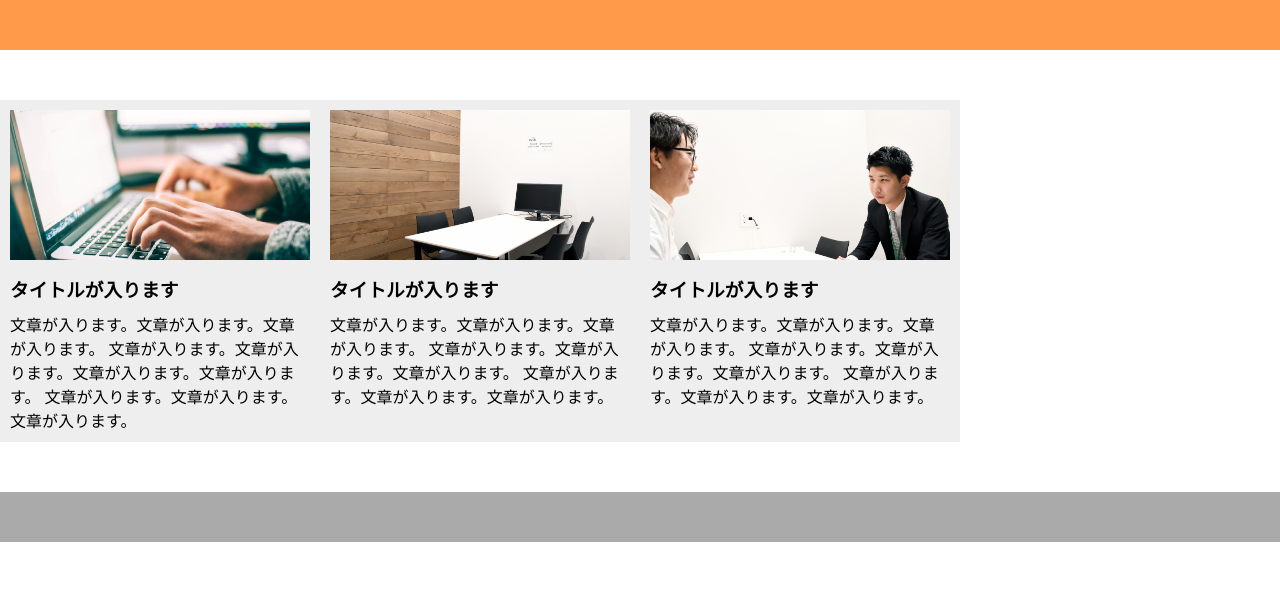
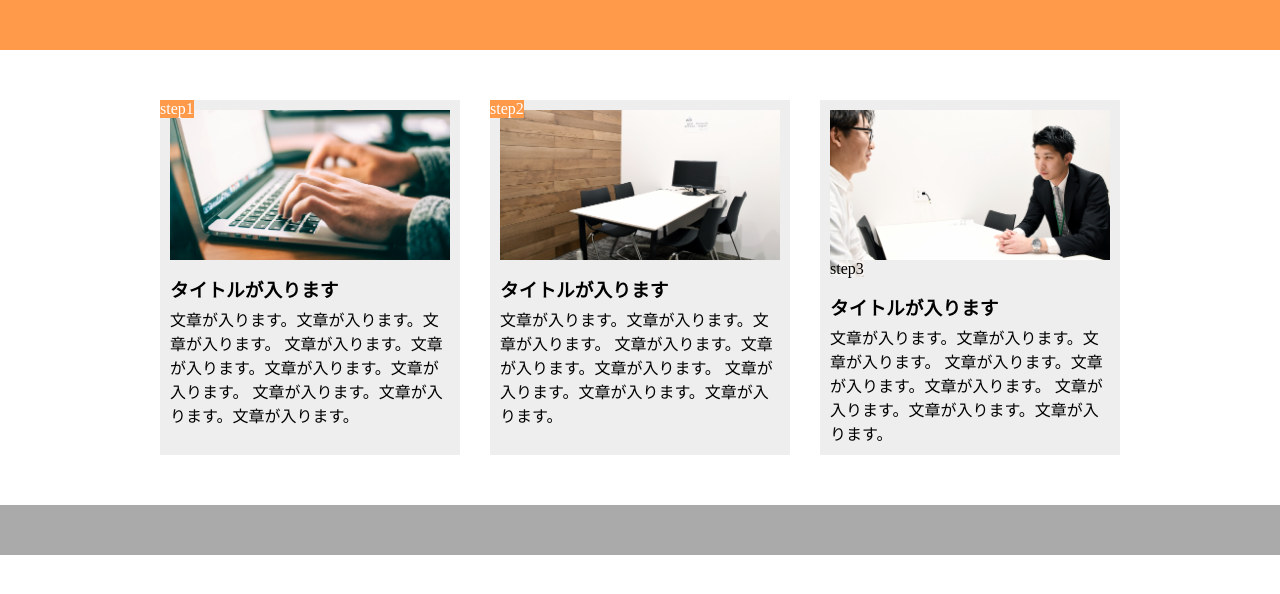
Before and after one commit to kakizakojun/1-9-2, a plain HTML site: page index.html in a window 1280 px wide. Drawn offline with Linux system fonts and the light colour scheme.

Commit message:
[finish]1-9-2

```diff
--- a/index.html
+++ b/index.html
@@ -1,46 +1,41 @@
 <!DOCTYPE html>
 <html lang="ja">
   <head>
-    <meta charset="utf-8"/>
-    <link rel="stylesheet"href="style.css"/>
+    <meta charset="utf-8">
+    <link rel="stylesheet"href="style.css">
     <title>1-9-2演習問題</title>
   </head>
 
   <body>
-    <header>
-
-    </header>
+    <header></header>
     <main>
-      <div class="blog">
-        <section class="blog1">
-         <p class="step1"></p>
-         <div class="blog1-img"></div>
-         <h3 class="blog-title">タイトルが入ります</h3>
-         <p>文章が入ります。文章が入ります。文章が入ります。
+      <div class="step-box">
+        <div class="step-img1"></div>
+         <span class="step-num">step1</span>
+         <h3 class="title">タイトルが入ります</h3>
+         <p class="text">文章が入ります。文章が入ります。文章が入ります。
          文章が入ります。文章が入ります。文章が入ります。文章が入ります。
          文章が入ります。文章が入ります。文章が入ります。</p>
-        </section>
-        <section class="blog2">
-          <p class="step2"></p>
-          <div class="blog2-img"></div>
-          <h3 class="blog-title">タイトルが入ります</h3>
-          <p>文章が入ります。文章が入ります。文章が入ります。
+        </div>
+        <div class="step-box">
+          <div class="step-img2"></div>
+          <span class="step-num">step2</span>
+          <h3 class="title">タイトルが入ります</h3>
+          <p class="text">文章が入ります。文章が入ります。文章が入ります。
           文章が入ります。文章が入ります。文章が入ります。
           文章が入ります。文章が入ります。文章が入ります。</p>
-        </section>
-        <section class="blog3">
-          <p class="step3"></p>
-          <div class="blog3-img"></div>
-          <h3 class="blog-title">タイトルが入ります</h3>
-          <p>文章が入ります。文章が入ります。文章が入ります。
+        </div>
+        <div class="step-box">
+          <div class="step-img3"></div>
+          <span class="step-img3">step3</p>
+          <h3 class="title">タイトルが入ります</h3>
+          <p class="text">文章が入ります。文章が入ります。文章が入ります。
           文章が入ります。文章が入ります。文章が入ります。
           文章が入ります。文章が入ります。文章が入ります。</p>
-        </section>
+        </div>
       </div>
     </main>
-    <footer>
-
-      </footer>
+    <footer></footer>
 
   </body>
 </html>
--- a/style.css
+++ b/style.css
@@ -5,56 +5,60 @@
 }
 
 header{
-  width: 100%;
   height: 50px;
   background-color: #ff9a4b;
 }
 
 main{
+  display: flex;
   width: 960px;
-  margin-top: 50px;
-  margin-bottom: 50px;
+  margin: 50px auto;
 }
 
-.blog{
+.step-box{
   width: 300px;
-  display: flex;
+  margin-right: 30px;
+  padding: 10px;
+  position: relative;
+  background-color: #eee;
 }
 
-.blog1,
-.blog2,
-.blog3{
-  background-color: #eeeeee;
-  padding: 10px;
+.step-box:last-child{
+  margin-right: 0;
 }
 
-.blog-title{
-  padding-top: 15px;
-  padding-bottom: 10px;
-}
 
-.blog1-img{
-  width: 300px;
+.step-img1{
   height: 150px;
   background-image: url(img/flow01.png);
   background-size: cover;
-  background-position: center;
+  background-position: bottom;
 }
 
-.blog2-img{
-  width: 300px;
+.step-img2{
   height:150px;
   background-image: url(img/flow02.png);
   background-size: cover;
-  background-position: center;
+  background-position: bottom;
 }
 
-.blog3-img{
-  width: 300px;
+.step-img3{
   height: 150px;
   background-image: url(img/flow03.png);
   background-size: cover;
-  background-position: center;
+  background-position: bottom;
+}
+
+.step-num{
+  position: absolute;
+  top:0;
+  left: 0;
+  background-color: #ff9a4b;
+  color: #fff;
+}
+
+.title{
+  margin: 15px 0 5px ;
 }
 
 footer{
```
